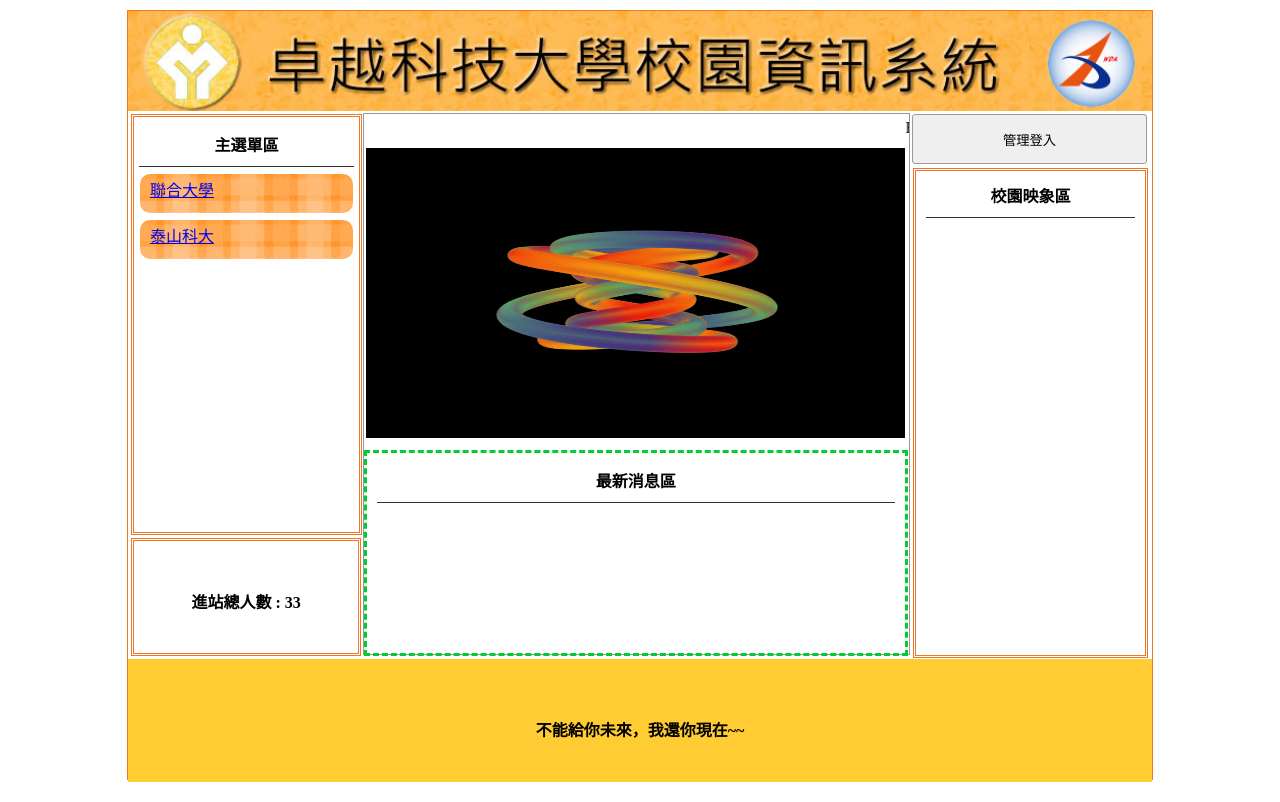
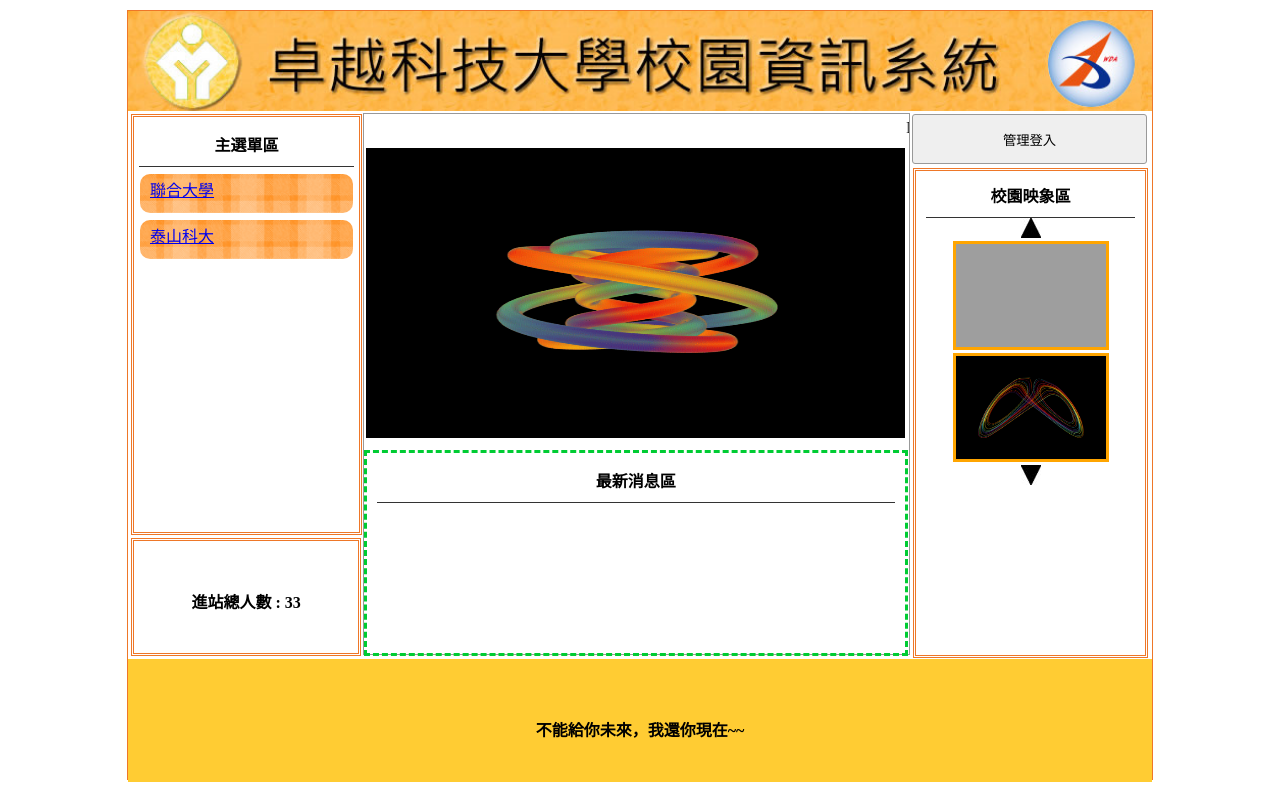
Before and after one commit to nagachen/web01, a PHP site: page /test/ in a window 1280 px wide. Run offline with PHP 8.4, Linux system fonts and the light colour scheme; data comes from the database, SQL or seed files in the repository; grey boxes are pictures that could not be loaded.

Commit message:
完成校園映像檔顯示功能

```diff
--- a/controller/Image.php
+++ b/controller/Image.php
@@ -45,5 +45,16 @@ class Image extends DB
     public function list(){
         $this->view("./view/image.php");
     }
+    function show(){
+        $rows=$this->all(['sh'=>1]);
+        foreach($rows as $idx => $row){
+            echo"<div class='im' id='ssaa{$idx}'>";
+            echo "<img src='./upload/{$row['img']}'>";
+            echo "</div>";
+        }
+    }
+    function num(){
+        return $this->count(['sh'=>1]);
+    }
 }
 ?>
--- a/css/css.css
+++ b/css/css.css
@@ -167,3 +167,12 @@ input:focus,button:focus
 	top:-15px;
 	z-index:10;
 }
+.im{
+	text-align: center;
+	margin: 3px;
+}
+.im img{
+	width: 150px;
+	height: 103px;
+	border: 3px solid orange;
+}
--- a/index.php
+++ b/index.php
@@ -92,9 +92,18 @@
 				<button style="width:100%; margin-left:auto; margin-right:auto; margin-top:2px; height:50px;" onclick="lo(&#39;?do=admin&#39;)">管理登入</button>
 				<div style="width:89%; height:480px;" class="dbor">
 					<span class="t botli">校園映象區</span>
+					<div class="cent" onclick="pp(1)">
+						<img src="./icon/up.jpg" alt="">
+					</div>
+					<?php
+						$Image->show();
+						?>
+					<div class="cent" onclick="pp(2)">
+						<img src="./icon/dn.jpg" alt="">
+					</div>
 					<script>
 						var nowpage = 0,
-							num = 0;
+							num = <?=$Image->num();?>;
 
 						function pp(x) {
 							var s, t;
```
